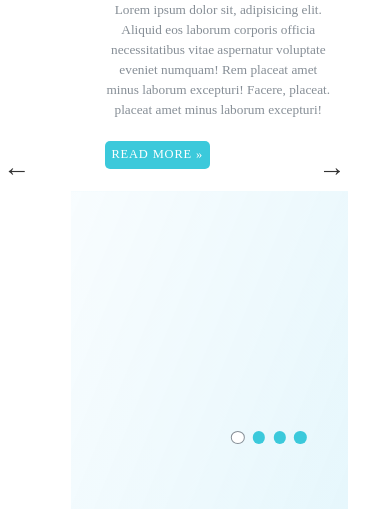
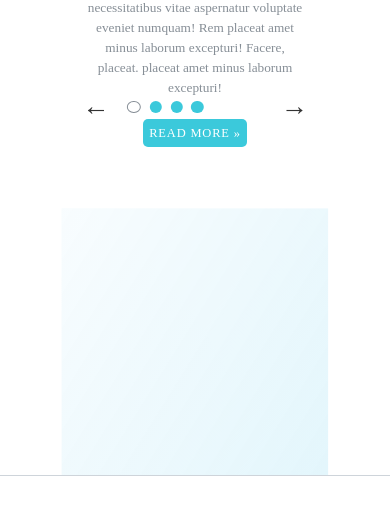
Before and after one commit to LevaniMigriauli/Freshness, a website built with webpack: page src/index.html in a window 390 px wide. Shown: the part 311-820 px from the top of the page. Built offline with nearby package versions, Linux system fonts and the light colour scheme; grey boxes are pictures that could not be loaded; files whose address does not match are found by name.

```diff
--- a/src/scss/hero.scss
+++ b/src/scss/hero.scss
@@ -102,7 +102,7 @@
 
   .slider__btn--right {
     right: 2rem;
-    transform: translate(50%, -50%);
+    transform: translate(-50%, -50%);
   }
 
   .dots {
@@ -140,19 +140,72 @@
 
 @media (max-width: 44em) {
   .section-hero-slider {
-    margin-right: 5rem;
-    padding: 0 5.6rem 9.6rem 5.6rem;
-
-    height: 95rem;
+    // margin-left: 10% !important;
+    height: 75rem !important;
 
     .slide {
+      margin: 0 0 0 10% !important;
       grid-template-rows: 1fr 2fr !important;
       grid-template-columns: 1fr !important;
-      row-gap: 12.6rem;
+      row-gap: 11.6rem !important;
+      padding: 0 5.4rem 0 5.4rem;
+      width: 80vw;
+
+      .hero-text-box {
+        grid-row: 1/2;
+        text-align: center;
+
+        &__btn {
+          align-self: center;
+        }
+      }
+
+      .hero-img-box {
+        height: 80%;
+        width: auto;
+        transform: scale(1.2);
+      }
     }
-    .hero-text-box {
-      grid-row: 1/2;
-      text-align: center;
+
+    .slider__btn {
+      top: 41%;
+    }
+
+    .slider__btn--left {
+      left: 11.5rem;
+    }
+
+    .slider__btn--right {
+      right: 6rem;
+      // transform: translate(-50%, -50%);
+    }
+
+    .dots {
+      top: 30%;
+      right: 38%;
+      // transform: translateX(-100%);
     }
   }
 }
+
+/* Below 560px (phones) */
+
+@media (max-width: 35em) {
+  .section-hero-slider {
+    // margin-left: 3% !important;
+    max-height: 75rem;
+    .slide {
+      .hero-text-box {
+      }
+      .hero-img-box {
+        height: 60%;
+      }
+    }
+
+    .dots {
+      top: 40%;
+      // right: 30%;
+      // transform: translateX(-100%);
+    }
+  }
+}
```
